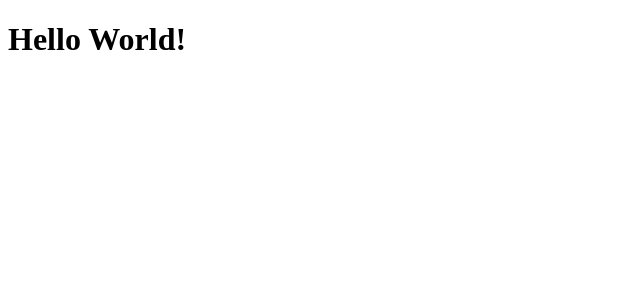
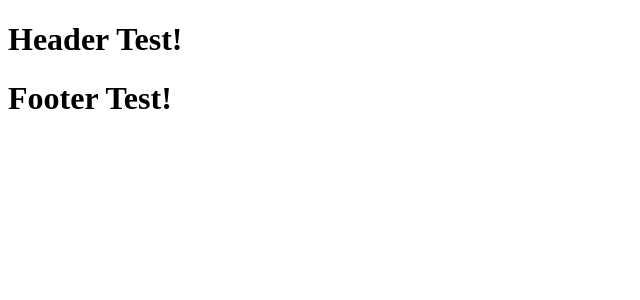
Before and after one commit to JoshTrev/Portfolio, a React (Create React App) app: page / in a window 1280 px wide. Shown: the top 300 px of the page, without its empty margins (0-640 px from the left). Built offline with nearby package versions, Linux system fonts and the light colour scheme.

Commit message:
Set up components and pages template.

```diff
--- a/src/App.js
+++ b/src/App.js
@@ -1,6 +1,22 @@
+import React, { useState } from "react";
+import Header from "./components/Header";
+import Footer from "./components/Footer";
+
 function App() {
+  const [page, setPage] = useState();
+  const [headerProp, setheaderProp] = useState({
+    content: "Header Test!"
+  });
+  const [footerProp, setfooterProp] = useState({
+    content: "Footer Test!"
+  });
+
   return (
-    <h1>Hello World!</h1>
+    <>
+    <Header content={headerProp.content}/>
+    <main></main>
+    <Footer content={footerProp.content}/>
+    </>
   );
 }
 
--- /dev/null
+++ b/src/components/Footer/Footer.js
@@ -0,0 +1,12 @@
+import React from "react";
+import "./Footer.css";
+
+function Footer(props) {
+    return (
+        <>
+            <h1>{props.content}</h1>
+        </>
+    );
+}
+
+export default Footer;
--- /dev/null
+++ b/src/components/Footer/index.js
@@ -0,0 +1 @@
+export { default } from "./Footer";
--- /dev/null
+++ b/src/components/Header/Header.js
@@ -0,0 +1,12 @@
+import React from "react";
+import "./Header.css";
+
+function Header(props) {
+    return (
+        <>
+            <h1>{props.content}</h1>
+        </>
+    );
+}
+
+export default Header;
--- /dev/null
+++ b/src/components/Header/index.js
@@ -0,0 +1 @@
+export { default } from "./Header";
```
Also changed, not shown: src/components/Footer/Footer.css (added), src/components/Header/Header.css (added), src/pages/AboutMe.js (added), src/pages/Contact.js (added), src/pages/Portfolio.js (added).
